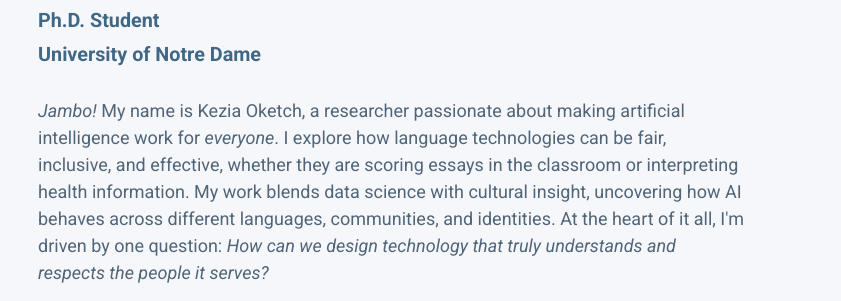
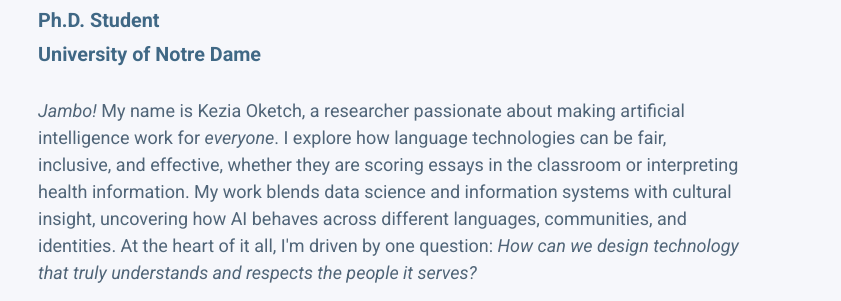
Before and after one commit to Kezy-Oketch/Kezy-Oketch.github.io, a plain HTML site: page index.html in a window 1280 px wide. Shown: the part 253-554 px from the top of the page, 439-1280 px from the left. Drawn offline with nearby package versions, Linux system fonts and the light colour scheme.

Commit message:
Update index.html

```diff
--- a/index.html
+++ b/index.html
@@ -105,7 +105,7 @@
         <h1>Kezia Oketch</h1>
         <p class="position-title mt-2 mb-1">Ph.D. Student</p>
         <p class="position-title mt-0 mb-4">University of Notre Dame</p>
-        <p><i>Jambo!</i> My name is Kezia Oketch, a researcher passionate about making artificial intelligence work for <i>everyone</i>. I explore how language technologies can be fair, inclusive, and effective, whether they are scoring essays in the classroom or interpreting health information. My work blends data science with cultural insight, uncovering how AI behaves across different languages, communities, and identities. At the heart of it all, I'm driven by one question: <i>How can we design technology that truly understands and respects the people it serves?</i></p>
+        <p><i>Jambo!</i> My name is Kezia Oketch, a researcher passionate about making artificial intelligence work for <i>everyone</i>. I explore how language technologies can be fair, inclusive, and effective, whether they are scoring essays in the classroom or interpreting health information. My work blends data science and information systems with cultural insight, uncovering how AI behaves across different languages, communities, and identities. At the heart of it all, I'm driven by one question: <i>How can we design technology that truly understands and respects the people it serves?</i></p>
         <p>Currently, I am a third-year graduate student in the <a href="https://halab.nd.edu/">Human-centered Analytics Lab</a> at the University of Notre Dame. I am advised by <a href="https://ahmedabbasi.com/">Prof. Ahmed Abbasi</a>. In my work, I combine computational modeling, large-scale data analysis, and fairness evaluation  frameworks to investigate how systems interact with diverse linguistic and cultural contexts. This interdisciplinary approach allows me to bridge technical innovation with real-world applicability, to ensure that my research addresses both performance and equity considerations.</p>
         <p>Beyond research, I serve as a recruitment ambassador for the <a href="https://graduateschool.nd.edu/">The Graduate School</a>, helping connect future scholars to opportunities at Notre Dame. I’m also open to collaborations and to sharing my work at talks, panels, and workshops—whether it’s a new idea, a joint project, or an event, I’m just one email away.</p>
 
```
